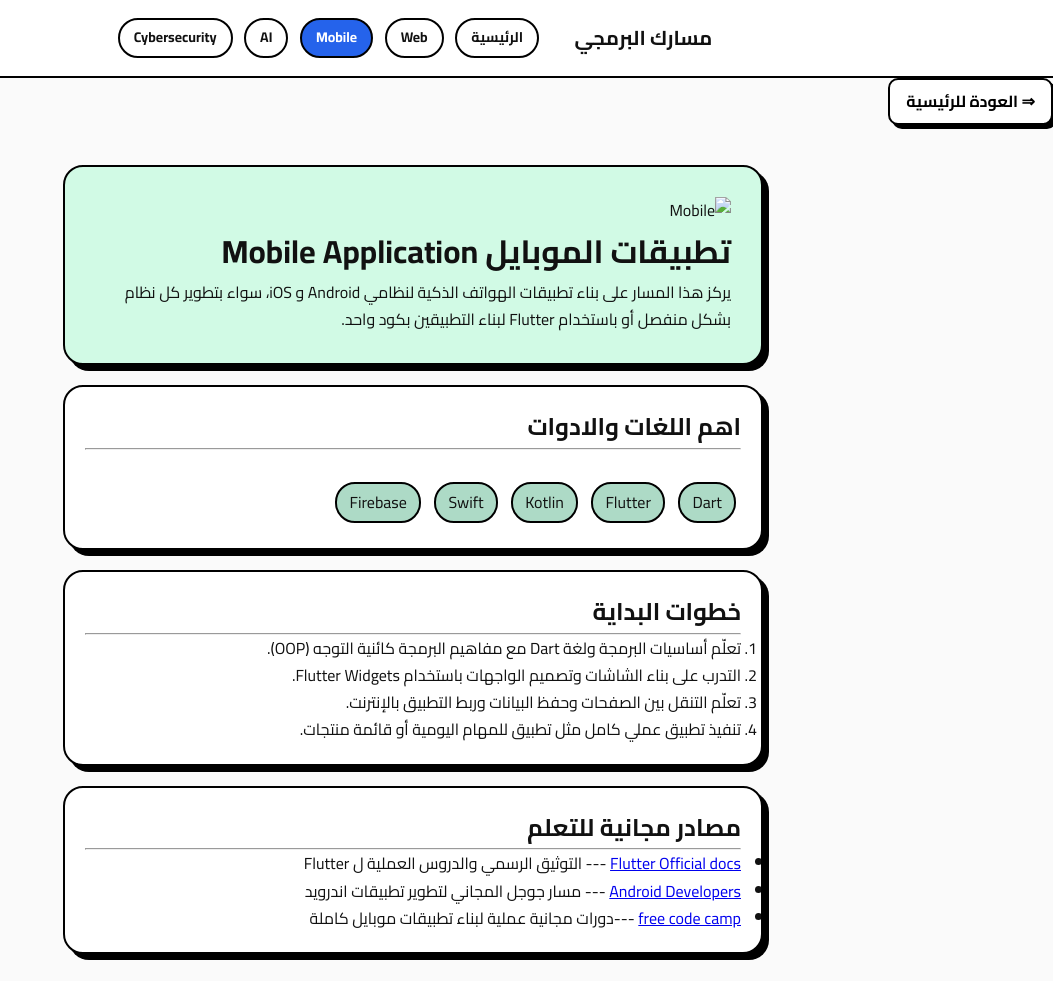
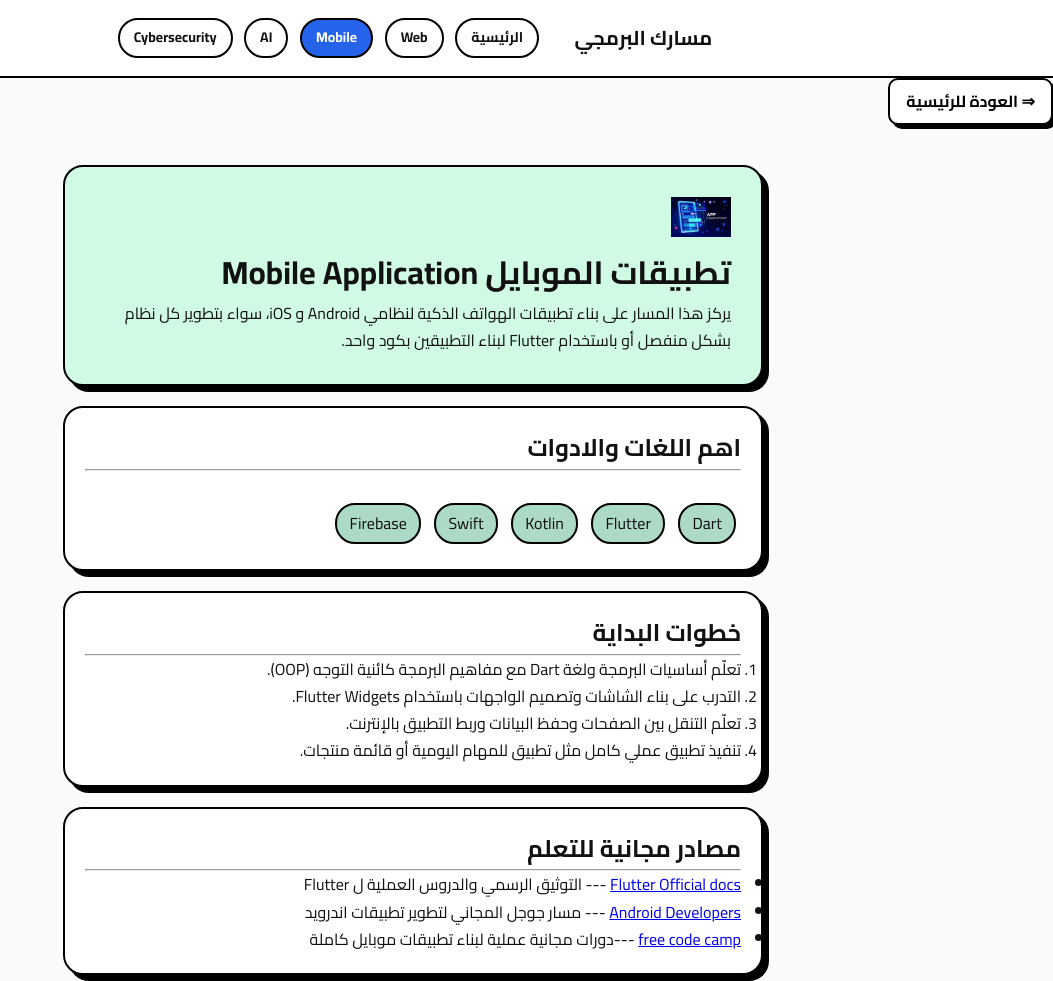
Before and after one commit to OmarTarshan/WebProject, a plain HTML site: page mobile.html in a window 1280 px wide. Shown: the whole page, without its empty margins (227-1280 px from the left). Drawn offline with Linux system fonts and the light colour scheme.

Commit message:
Fix image source and update HTML structure
Updated image source and fixed HTML structure.

```diff
--- a/mobile.html
+++ b/mobile.html
@@ -25,7 +25,7 @@
     <a href="index.html" class="back">&rArr; العودة للرئيسية</a>
  <div class="hero">
         <div class="image">
-          <img src="mobile application.jfif" alt="Mobile" width="60px">
+          <img src="images/mobile.jpg" alt="Mobile" width="60px">
         </div>
         <h1> تطبيقات الموبايل Mobile Application</h1>
         <p>يركز هذا المسار على بناء تطبيقات الهواتف الذكية لنظامي Android و iOS، سواء بتطوير كل نظام بشكل منفصل أو باستخدام Flutter لبناء التطبيقين بكود واحد.</p>
```
